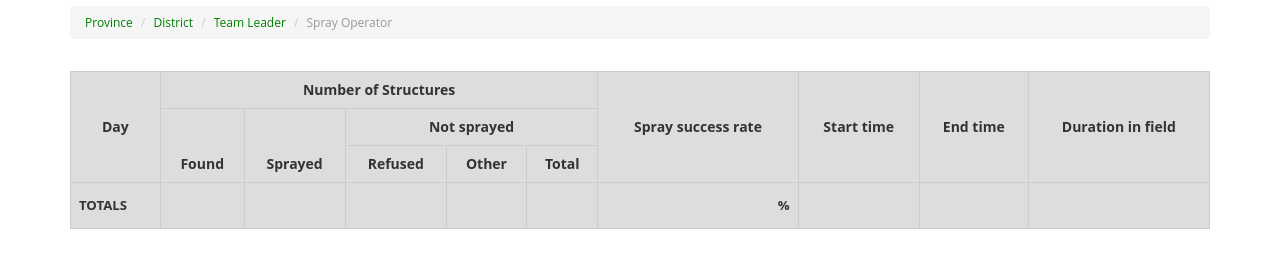
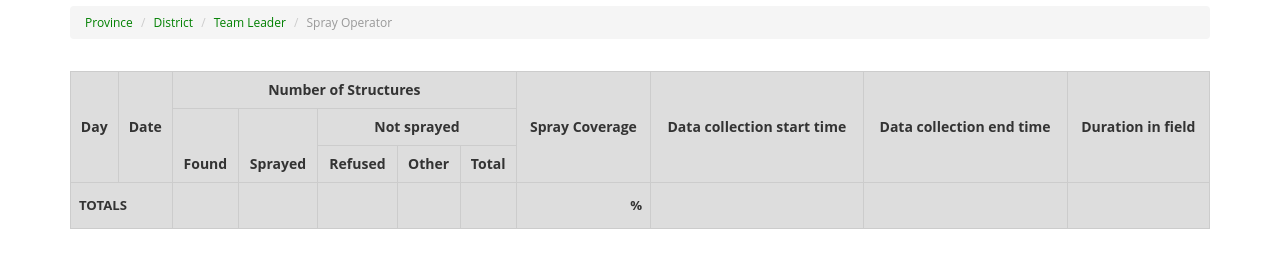
Before and after one commit to onaio/mspray, a Django app: template mspray/apps/main/templates/spray-operator-daily.html in a window 1280 px wide. Shown: the part 136-404 px from the top of the page. Run offline with Django 3.2, Linux system fonts and the light colour scheme; the template is opened without the code that fills it, so the values that code supplies are empty; some libraries are stand-ins or nearby versions.

Commit message:
team leader and spray operator performance changes

```diff
--- a/mspray/apps/main/templates/spray-operator-daily.html
+++ b/mspray/apps/main/templates/spray-operator-daily.html
@@ -19,10 +19,11 @@
                         <thead>
                             <tr>
                                 <th rowspan="3">Day</th>
+                                <th rowspan="3">Date</th>
                                 <th colspan="5">Number of Structures</th>
-                                <th rowspan="3">Spray success rate</th>
-                                <th rowspan="3">Start time</th>
-                                <th rowspan="3">End time</th>
+                                <th rowspan="3">Spray Coverage</th>
+                                <th rowspan="3">Data collection start time</th>
+                                <th rowspan="3">Data collection end time</th>
                                 <th rowspan="3">Duration in field</th>
                             </tr>
                             <tr>
@@ -40,6 +41,7 @@
                             {% for row in data %}
                                 <tr>
                                     <td>{{ row.day }}</a></td>
+                                    <td>{{ row.date|date:'d-M' }}</a></td>
                                     <td class='numbers'>{{ row.sprayable|intcomma  }}</td>
                                     <td class='numbers'>{{ row.sprayed|intcomma  }}</td>
                                     <td class='numbers'>{{ row.refused|intcomma  }}</td>
@@ -54,7 +56,7 @@
                         </tbody>
                         <tfoot>
                             <tr>
-                                <td>Totals</td>
+                                <td colspan="2">Totals</td>
                                 <td class='numbers'>{{ totals.sprayable|intcomma  }}</td>
                                 <td class='numbers'>{{ totals.sprayed|intcomma  }}</td>
                                 <td class='numbers'>{{ totals.refused|intcomma  }}</td>
--- a/mspray/apps/main/templates/spray-operator-summary.html
+++ b/mspray/apps/main/templates/spray-operator-summary.html
@@ -20,10 +20,10 @@
                                 <th rowspan="3">Spray Operator</th>
                                 <th rowspan="3">Number of <br/> days worked</th>
                                 <th colspan="5">Number of Structures</th>
-                                <th rowspan="3">Spray success rate</th>
+                                <th rowspan="3">Spray Coverage</th>
                                 <th rowspan="3">Average structures <br />sprayed per SOP per day</th>
-                                <th rowspan="3">Average start time</th>
-                                <th rowspan="3">Average end time</th>
+                                <th rowspan="3">Average data collection start time</th>
+                                <th rowspan="3">Average data collection end time</th>
                                 <th rowspan="3">Duration in field</th>
                             </tr>
                             <tr>
--- a/mspray/apps/main/views/performance.py
+++ b/mspray/apps/main/views/performance.py
@@ -1,4 +1,4 @@
-# from django.core.cache import cache
+from datetime import datetime
 from django.db.models import Count
 from django.conf import settings
 from django.shortcuts import get_object_or_404
@@ -578,7 +578,7 @@ class SprayOperatorDailyView(IsPerformanceViewMixin, DetailView):
 
             data.append({
                 'day': index + 1,
-                'date': _date,
+                'date': datetime.strptime(_date, '%Y-%m-%d'),
                 'sprayable': sprayable.get(_date, 0),
                 'not_sprayable': non_sprayable.get(_date, 0),
                 'sprayed': sprayed.get(_date, 0),
```
